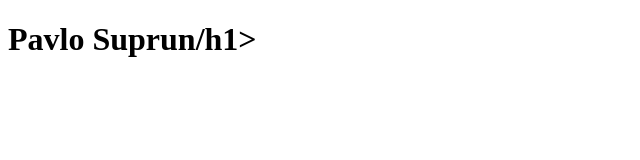
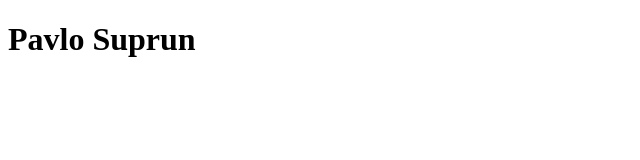
Before and after one commit to PavloSuprun/basicHTMLpage, a plain HTML site: page index.html in a window 1280 px wide. Shown: the full height of the page, 0-640 px from the left. Drawn offline with Linux system fonts and the light colour scheme.

Commit message:
Update index.html

```diff
--- a/index.html
+++ b/index.html
@@ -6,6 +6,6 @@
     <title>Index</title>
 </head>
 <body>
-    <h1>Pavlo Suprun/h1>
+    <h1>Pavlo Suprun</h1>
 </body>
 </html>
```
